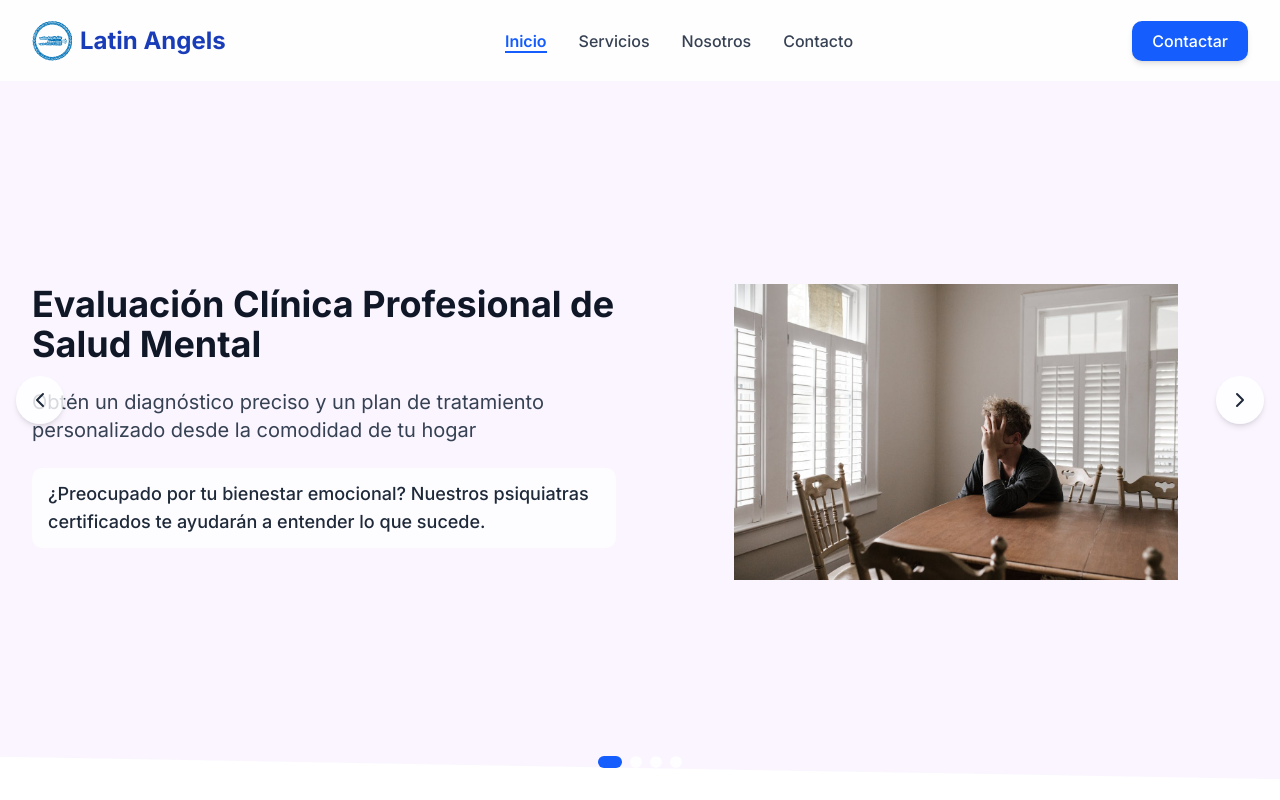
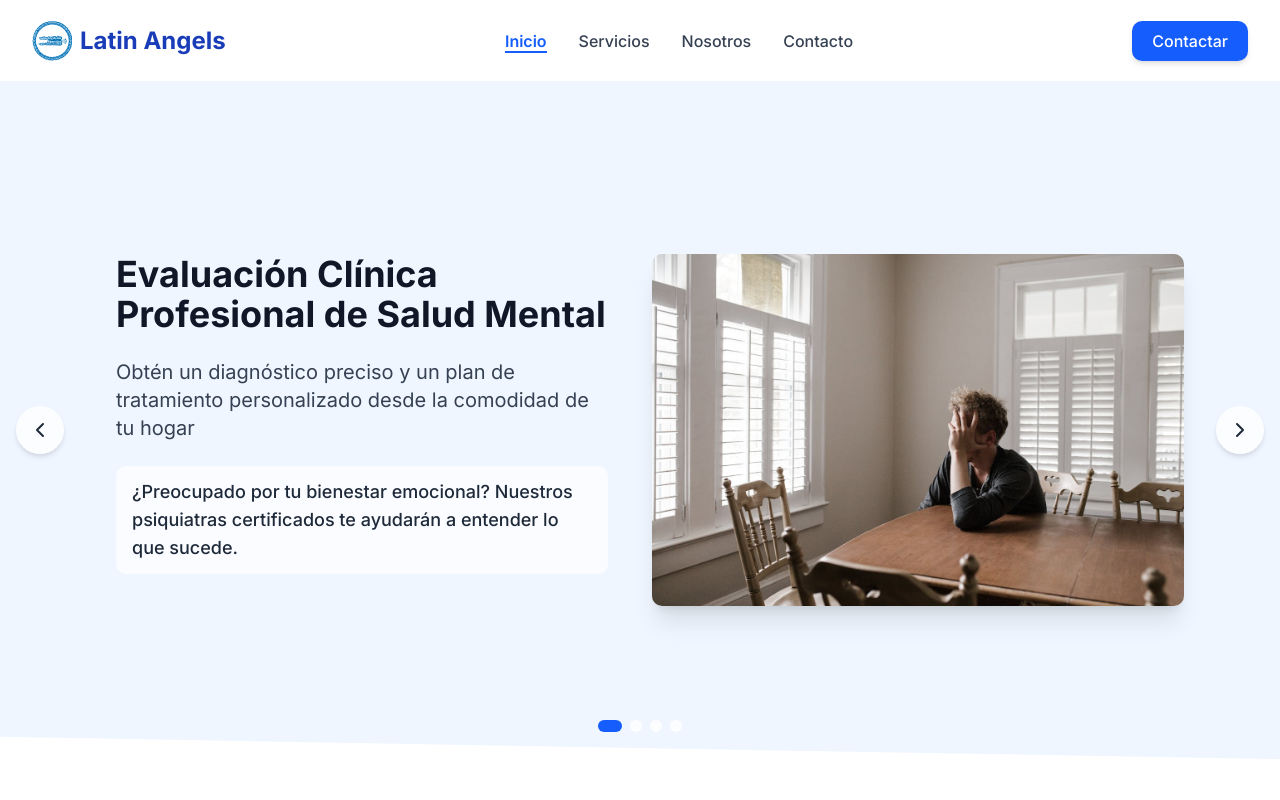
Before and after one commit to Ricuesta86/homecare, a Next.js app: page / in a window 1280 px wide. Shown: the top 800 px of the page. Built offline with nearby package versions, Linux system fonts and the light colour scheme.

Commit message:
Arreglando los slide de carrousel y la imagen

```diff
--- a/src/app/layout.tsx
+++ b/src/app/layout.tsx
@@ -1,28 +1,30 @@
-import type { Metadata } from "next"
-import { Inter } from "next/font/google"
-import "./globals.css"
-import Navbar from "@/components/sections/navbar"
+import type { Metadata } from "next";
+import { Inter } from "next/font/google";
+import "./globals.css";
+import Navbar from "@/components/sections/navbar";
+import { Footer } from "@/components/sections/footer";
 // import { Footer } from "@/components/sections/footer"
 
-const inter = Inter({ subsets: ["latin"] })
+const inter = Inter({ subsets: ["latin"] });
 
 export const metadata: Metadata = {
   title: "HomeCare - Servicios de Cuidado en el Hogar",
-  description: "Ofrecemos servicios profesionales de cuidado en el hogar para adultos mayores y personas que necesitan asistencia.",
-}
+  description:
+    "Ofrecemos servicios profesionales de cuidado en el hogar para adultos mayores y personas que necesitan asistencia.",
+};
 
 export default function RootLayout({
   children,
 }: {
-  children: React.ReactNode
+  children: React.ReactNode;
 }) {
   return (
     <html lang="es">
       <body className={inter.className}>
         <Navbar />
-        {children}
-        {/* <Footer /> */}
+        <main className="pt-16 md:pt-20">{children}</main>
+        <Footer />
       </body>
     </html>
-  )
+  );
 }
--- a/src/components/sections/hero-carrusel.tsx
+++ b/src/components/sections/hero-carrusel.tsx
@@ -16,7 +16,7 @@ const HeroCarousel = () => {
       cta: "Agendar Evaluación",
       link: "/evaluacion-clinica",
       image: "/images/mental-evaluation.jpg",
-      bgColor: "bg-purple-50",
+      bgColor: "bg-blue-50",
       hook: "¿Preocupado por tu bienestar emocional? Nuestros psiquiatras certificados te ayudarán a entender lo que sucede."
     },
     {
@@ -36,7 +36,7 @@ const HeroCarousel = () => {
       cta: "Iniciar Terapia",
       link: "/counseling",
       image: "/images/mental-counseling.jpg",
-      bgColor: "bg-teal-50",
+      bgColor: "bg-blue-50",
       hook: "Hablar ayuda. Nuestro enfoque compasivo te brindará claridad y estrategias para sentirte mejor."
     },
     {
@@ -46,7 +46,7 @@ const HeroCarousel = () => {
       cta: "Consultar Opciones",
       link: "/manejo-medicacion",
       image: "/images/medication-mgmt.jpg",
-      bgColor: "bg-indigo-50",
+      bgColor: "bg-blue-50",
       hook: "¿Medicación que no funciona o efectos secundarios? Optimizamos tu tratamiento para mejores resultados."
     }
   ];
@@ -72,22 +72,19 @@ const HeroCarousel = () => {
   };
 
   return (
-    <section className={`relative h-screen  max-h-[800px] overflow-hidden ${slides[currentSlide].bgColor} transition-colors duration-1000`}>
+    <section className={`relative h-[calc(100vh-4rem)] max-h-[700px] overflow-hidden ${slides[currentSlide].bgColor} transition-colors duration-1000`}>
       {/* Carrusel */}
       <div className="relative h-full w-full">
         {slides.map((slide, index) => (
           <div
             key={slide.id}
-            className={`absolute inset-0 transition-opacity duration-1000 flex items-center ${index === currentSlide ? 'opacity-100 z-10' : 'opacity-0 z-0'}`}
+            className={`absolute inset-16 transition-opacity duration-1000 flex items-center ${index === currentSlide ? 'opacity-100 z-10' : 'opacity-0 z-0'}`}
           >
-            <div className="container mx-auto px-4 sm:px-6 lg:px-8 pt-16">
-              <div className="grid grid-cols-1 md:grid-cols-2 gap-12 items-center">
+            <div className="container mx-auto px-4 sm:px-6 lg:px-8">
+              <div className="grid grid-cols-1 md:grid-cols-2 gap-6 items-center">
                 {/* Contenido de texto */}
                 <div className="text-center md:text-left">
-                  <div className="max-w-2xl mx-auto md:mx-0">
-                    {/* <span className="inline-block px-3 py-1 text-sm font-semibold text-purple-700 bg-purple-100 rounded-full mb-4">
-                      Salud Mental Integral
-                    </span> */}
+                  <div className="max-w-2xl mx-auto md:mx-5">
                     <h1 className="text-2xl md:text-3xl lg:text-4xl font-bold text-gray-900 mb-6">
                       {slide.title}
                     </h1>
@@ -120,7 +117,7 @@ const HeroCarousel = () => {
                     src={slide.image}
                     alt={slide.title}
                     fill
-                    className="object-contain object-center"
+                    className="rounded-lg shadow-xl w-auto h-auto object-cover"
                     priority={index === currentSlide}
                   />
                 </div>
@@ -147,7 +144,7 @@ const HeroCarousel = () => {
       </button>
 
       {/* Indicadores de paginación */}
-      <div className="absolute bottom-8 left-1/2 -translate-x-1/2 z-20 flex space-x-2">
+      <div className="absolute bottom-12 left-1/2 -translate-x-1/2 z-20 flex space-x-2">
         {slides.map((_, index) => (
           <button
             key={index}
```
